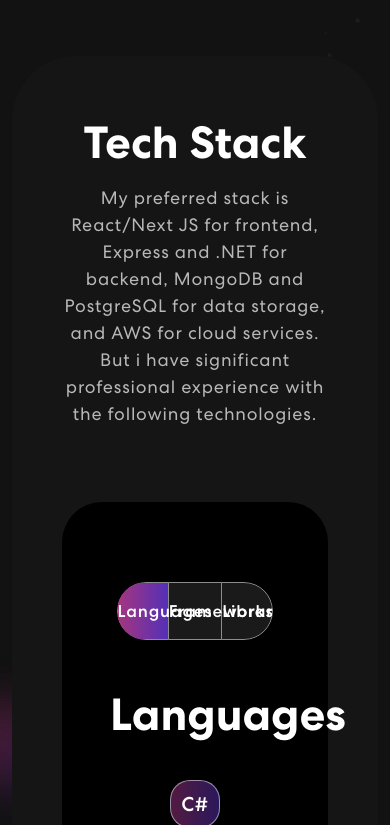
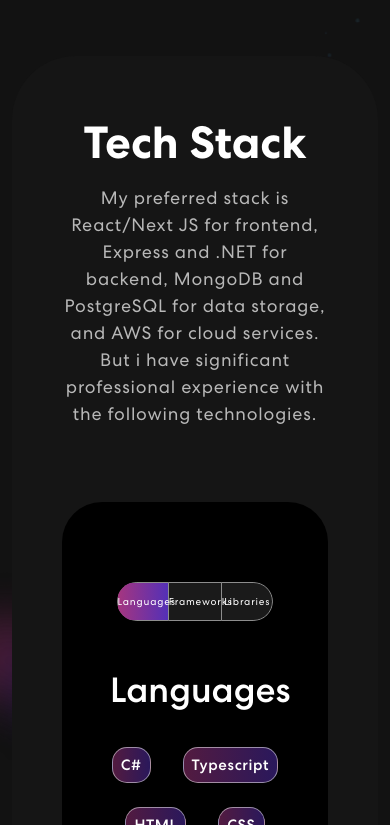
Before and after one commit to MohanpreetS/webdev_portfolio, a React (Create React App) app: page / in a window 390 px wide. Shown: the part 1175-2000 px from the top of the page. Built offline with nearby package versions, Linux system fonts and the light colour scheme.

Commit message:
responsive design

```diff
--- a/src/App.css
+++ b/src/App.css
@@ -336,6 +336,13 @@ nav.navbar .navbar-toggler[aria-expanded="true"] .navbar-toggler-icon {
 	font-weight: 700;
   text-align: center;
 }
+@media screen and (min-width: 120px) and (max-width: 800px) {
+  .project h2 {
+    font-size: 35px;
+    font-weight: 500;
+    text-align: center;
+  }
+}
 .project p {
   color: #B8B8B8;
   font-size: 18px;
@@ -358,7 +365,7 @@ nav.navbar .navbar-toggler[aria-expanded="true"] .navbar-toggler-icon {
 .project .nav.nav-pills .nav-link {
   background-color: transparent;
   border-radius: 0;
-  padding: 17px 0;
+  padding: 15px 0;
   color: #fff;
   width: 100%;
   font-size: 17px;
@@ -369,6 +376,24 @@ nav.navbar .navbar-toggler[aria-expanded="true"] .navbar-toggler-icon {
   text-align: center;
   z-index: 0;
 }
+
+@media screen and (min-width: 120px) and (max-width: 800px) {
+  .project .nav.nav-pills .nav-link {
+    background-color: transparent;
+    border-radius: 0;
+    padding: 12px 0;
+    color: #fff;
+    width: 100%;
+    font-size: 10px;
+    letter-spacing: 0.8px;
+    font-weight: 400;
+    position: relative;
+    transition: 0.3s ease-in-out;
+    text-align: center;
+    z-index: 0;
+  }
+}
+
 .project .nav.nav-pills .nav-link::before {
     content: "";
     position: absolute;
@@ -684,6 +709,22 @@ nav.navbar .navbar-toggler[aria-expanded="true"] .navbar-toggler-icon {
   display: inline-block;
 }
 
+@media screen and (min-width: 120px) and (max-width: 800px) {
+  .skill-text {
+    font-weight: 500;
+    letter-spacing: 0.6px;
+    padding: 6px 8px;
+    margin: 8px 16px;
+    background: linear-gradient(90.21deg, rgba(170, 54, 124, 0.5) -5.91%, rgba(74, 47, 189, 0.5) 111.58%);
+    border: 1px solid rgba(255, 255, 255, 0.5);
+    border-radius: 15px;
+    font-size: 15px;
+    margin-bottom: 16px;
+    display: inline-block;
+  }
+
+}
+
 .skill-box {
   padding: 80px 0;
   position: relative;
@@ -692,6 +733,14 @@ nav.navbar .navbar-toggler[aria-expanded="true"] .navbar-toggler-icon {
 
 .skill-heading {
   padding-bottom: 20px;
+}
+
+@media screen and (min-width: 120px) and (max-width: 800px) {
+  .skill-heading h2 {
+    font-size: 35px;
+    font-weight: 500;
+    text-align: center;
+  }
 }
 
 .badges {
--- a/src/components/Skills.js
+++ b/src/components/Skills.js
@@ -154,7 +154,7 @@ export const Skills = () => {
               <Container className="skill-heading" style={{ "margin-top": "20px" }}><h2>Certifications</h2></Container>
             <section className="project" id="projects" style={{ "border-radius": "40px" }}>
                                   <Row className="badges">
-                                    <Col size={12} sm={6}>
+                                    <Col size={12} sm={6} style={{ "margin-bottom": "20px" }}>
                                       <a href="https://www.credly.com/badges/52fd3f49-135e-4950-a2ea-1885acee4872/public_url" target="_blank"><img src={devBadge} alt="" /></a>
                                     </Col>
                                     <Col size={12} sm={6}>
```
